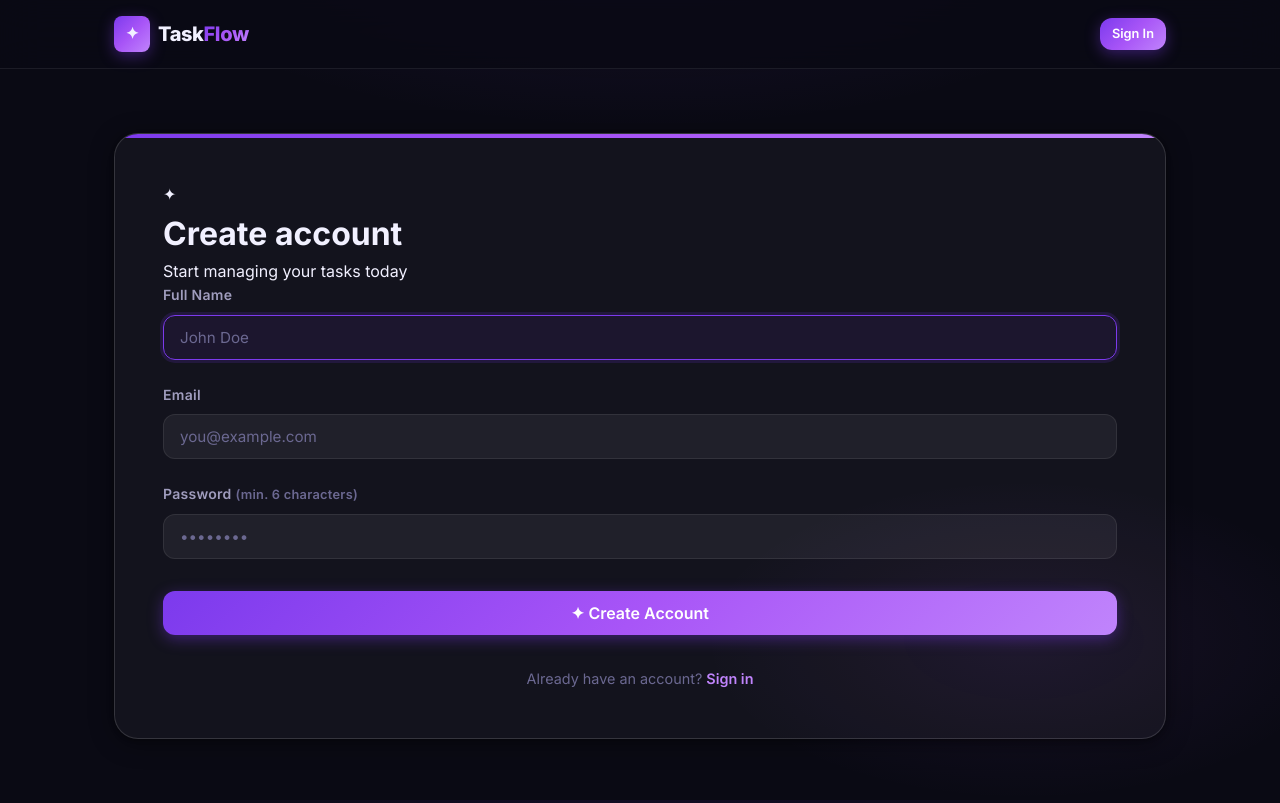
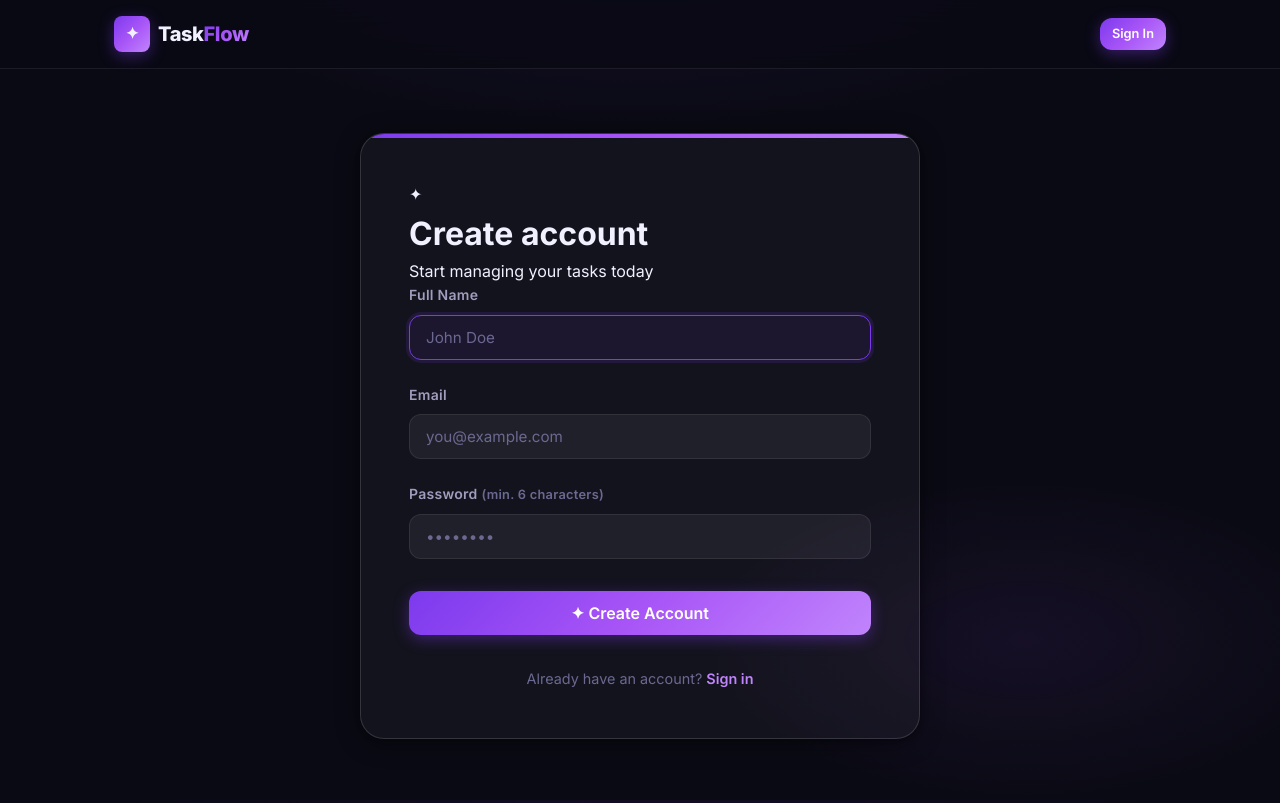
Before and after one commit to ranjith-2995/Project-Management-Portal, a React (Vite) app in the folder client/: page /register in a window 1280 px wide. Built offline with nearby package versions, Linux system fonts and the light colour scheme; no server answers.

Commit message:
style: improve register card proportions

```diff
--- a/client/src/index.css
+++ b/client/src/index.css
@@ -982,6 +982,11 @@ input, textarea, select {
   overflow: hidden;
 }
 
+.auth-card--register {
+  width: min(100%, 560px);
+  margin: 0 auto;
+}
+
 .auth-card::before {
   content: '';
   position: absolute;
--- a/client/src/pages/Register.jsx
+++ b/client/src/pages/Register.jsx
@@ -36,7 +36,7 @@ export default function Register() {
   return (
     <main className="page auth-page">
       <div className="container">
-        <div className="auth-card">
+        <div className="auth-card auth-card--register">
           <div className="auth-card__header">
             <div className="auth-card__icon">✦</div>
             <h1 className="auth-card__title">Create account</h1>
```
